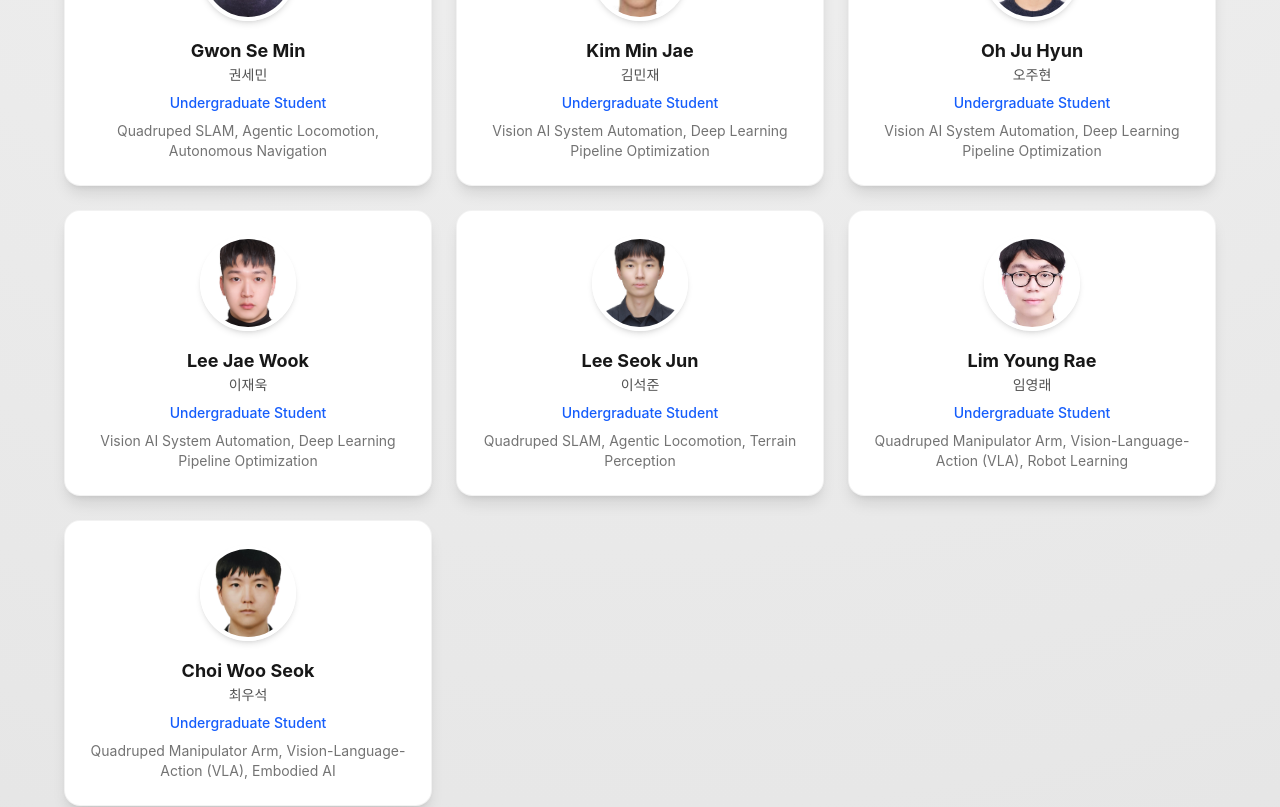
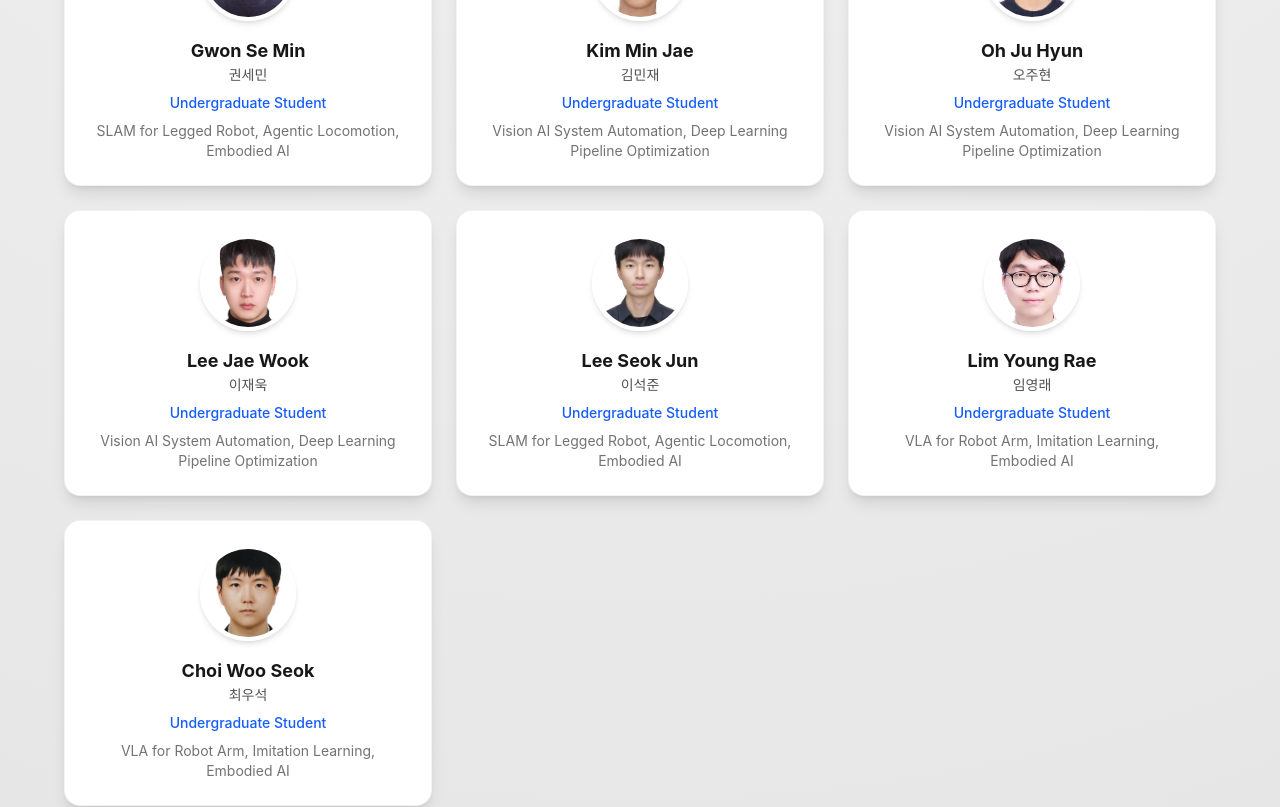
Before and after one commit to duckychoi/ctrlcvhome, a Next.js app: page /family in a window 1280 px wide. Shown: the part 1420-2227 px from the top of the page. Built offline with nearby package versions, Linux system fonts and the light colour scheme; a web font is replaced by a local one.

Commit message:
feat: update research keywords for team members

```diff
--- a/src/app/family/page.tsx
+++ b/src/app/family/page.tsx
@@ -27,7 +27,7 @@
       name: 'Gwon Se Min',
       nameKr: '권세민',
       role: 'Undergraduate Student',
-      research: 'Quadruped SLAM, Agentic Locomotion, Autonomous Navigation',
+      research: 'SLAM for Legged Robot, Agentic Locomotion, Embodied AI',
       image: '/figure/family/권세민.jpg',
     },
     {
@@ -55,21 +55,21 @@
       name: 'Lee Seok Jun',
       nameKr: '이석준',
       role: 'Undergraduate Student',
-      research: 'Quadruped SLAM, Agentic Locomotion, Terrain Perception',
+      research: 'SLAM for Legged Robot, Agentic Locomotion, Embodied AI',
       image: '/figure/family/이석준.jpg',
     },
     {
       name: 'Lim Young Rae',
       nameKr: '임영래',
       role: 'Undergraduate Student',
-      research: 'Quadruped Manipulator Arm, Vision-Language-Action (VLA), Robot Learning',
+      research: 'VLA for Robot Arm, Imitation Learning, Embodied AI',
       image: '/figure/family/임영래.jpg',
     },
     {
       name: 'Choi Woo Seok',
       nameKr: '최우석',
       role: 'Undergraduate Student',
-      research: 'Quadruped Manipulator Arm, Vision-Language-Action (VLA), Embodied AI',
+      research: 'VLA for Robot Arm, Imitation Learning, Embodied AI',
       image: '/figure/family/최우석.png',
     },
   ],
```
